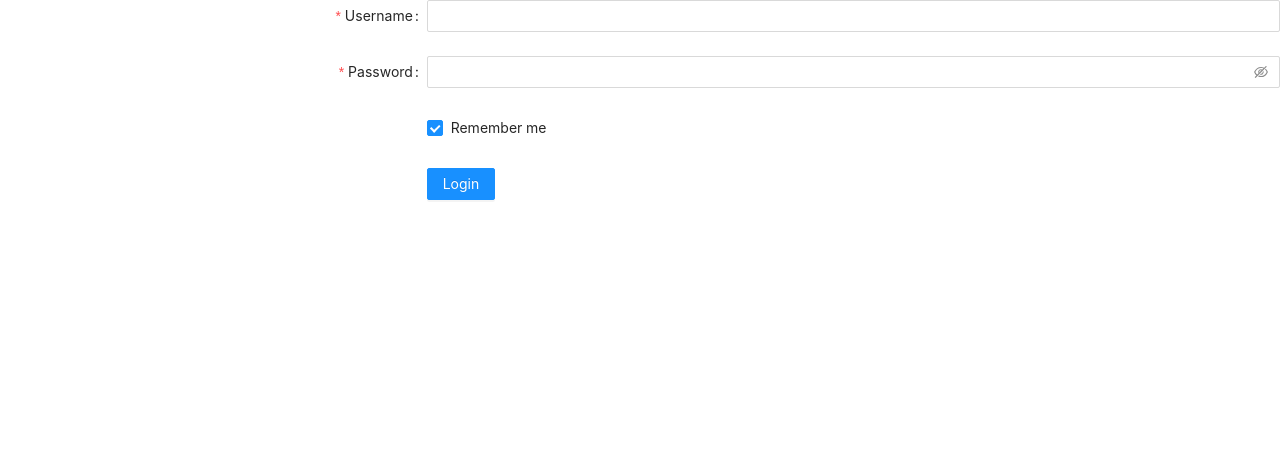
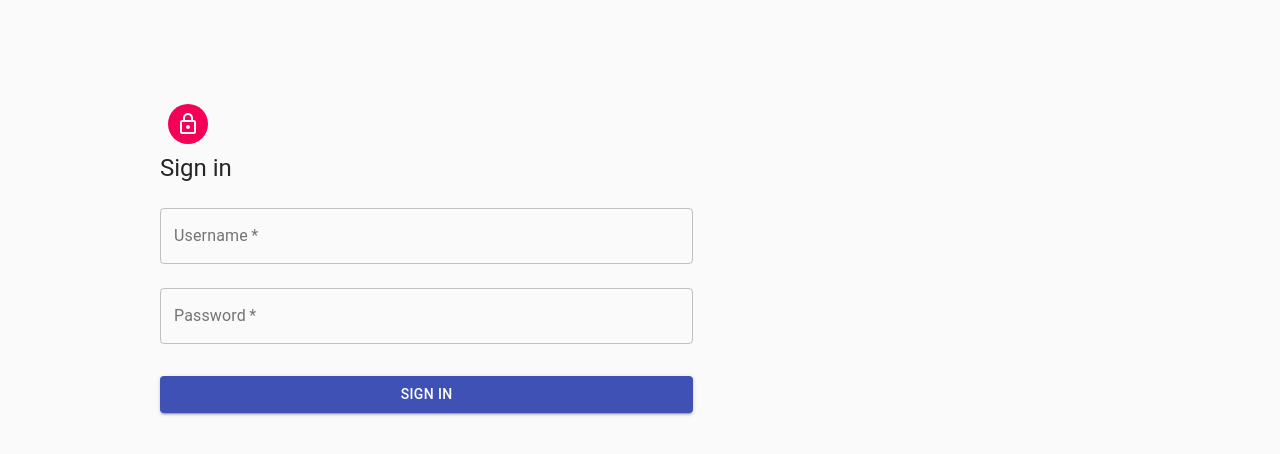
Before and after one commit to Afroza2/React-Apps, a React (Create React App) app: page / in a window 1280 px wide. Shown: the top 454 px of the page. Built offline with nearby package versions, Linux system fonts and the light colour scheme.

Commit message:
login page with material ui and access refresh tokens

```diff
--- a/src/component/SideBar.js
+++ b/src/component/SideBar.js
@@ -19,7 +19,7 @@ function SideBar() {
         }}
       >
         <div className="logo" />
-        <Menu theme={"dark"} mode="inline" defaultSelectedKeys={["1"]}>
+        <Menu theme={"dark"} mode="inline">
           <Menu.Item key="1">
             <Link to="/overview">Overview</Link>
           </Menu.Item>
@@ -41,7 +41,7 @@ function SideBar() {
         </Menu>
       </Sider>
       <Layout className="site-layout" style={{ marginLeft: 200 }}>
-        <Header className="site-layout-background" style={{ padding: 0 }} />
+        {/*<Header className="site-layout-background" style={{ padding: 0 }} />*/}
         {/*<Content style={{ margin: "24px 16px 0", overflow: "initial" }}>*/}
         {/*  <div*/}
         {/*    className="site-layout-background"*/}
@@ -86,9 +86,9 @@ function SideBar() {
         {/*    ... content*/}
         {/*  </div>*/}
         {/*</Content>*/}
-        <Footer style={{ textAlign: "center" }}>
-          Ant Design ©2018 Created by Ant UED
-        </Footer>
+        {/*<Footer style={{ textAlign: "center" }}>*/}
+        {/*  Ant Design ©2018 Created by Ant UED*/}
+        {/*</Footer>*/}
       </Layout>
     </Layout>
   );
--- a/src/index.js
+++ b/src/index.js
@@ -4,6 +4,7 @@ import './index.css';
 import App from './App';
 import reportWebVitals from './reportWebVitals';
 import 'antd/dist/antd.min.css';
+import 'leaflet/dist/leaflet.css'
 
 ReactDOM.render(
   <React.StrictMode>
--- a/src/pages/Login.js
+++ b/src/pages/Login.js
@@ -1,59 +1,134 @@
-import { Form, Input, Button, Checkbox } from "antd";
-import React, { Component } from "react";
+import React, { useState } from "react";
+import Avatar from "@material-ui/core/Avatar";
+import Button from "@material-ui/core/Button";
+import CssBaseline from "@material-ui/core/CssBaseline";
+import TextField from "@material-ui/core/TextField";
+// import Paper from "@material-ui/core/Paper";
+import Grid from "@material-ui/core/Grid";
+import LockOutlinedIcon from "@material-ui/icons/LockOutlined";
+import Typography from "@material-ui/core/Typography";
+import { makeStyles } from "@material-ui/core/styles";
+import axios from "axios";
 
-const onFinish = (values) => {
-  console.log("Success:", values);
-};
+const login_url = "https://api.holoapp.tech/accounts/login";
 
-const onFinishFailed = (errorInfo) => {
-  console.log("Failed:", errorInfo);
-};
+const useStyles = makeStyles((theme) => ({
+  root: {
+    height: "100vh",
+    display: "flex",
+    flexDirection: "column",
+    margin: theme.spacing(12, 20),
+    alignItems: "center",
+  },
+  paper: {
 
-class Login extends Component {
-  render() {
-    return (
-      <Form
-        name="basic"
-        labelCol={{ span: 8 }}
-        wrapperCol={{ span: 16 }}
-        initialValues={{ remember: true }}
-        onFinish={onFinish}
-        onFinishFailed={onFinishFailed}
-        autoComplete="off"
-      >
-        <Form.Item
-          label="Username"
-          name="username"
-          rules={[{ required: true, message: "Please input your username!" }]}
-        >
-          <Input />
-        </Form.Item>
+  },
+  avatar: {
+    margin: theme.spacing(1),
+    backgroundColor: theme.palette.secondary.main,
+  },
+  form: {
+    width: "100%",
+    marginTop: theme.spacing(1),
+  },
+  submit: {
+    margin: theme.spacing(3, 0, 2),
+  },
+}));
 
-        <Form.Item
-          label="Password"
-          name="password"
-          rules={[{ required: true, message: "Please input your password!" }]}
-        >
-          <Input.Password />
-        </Form.Item>
+export default function Login() {
+  const classes = useStyles();
+  const [data, setData] = useState({
+    username: "",
+    password: "",
+  });
 
-        <Form.Item
-          name="remember"
-          valuePropName="checked"
-          wrapperCol={{ offset: 8, span: 16 }}
-        >
-          <Checkbox>Remember me</Checkbox>
-        </Form.Item>
+  const handleChange = (e) => {
+    const value = e.target.value;
+    setData({
+      ...data,
+      [e.target.name]: value,
+    });
+  };
 
-        <Form.Item wrapperCol={{ offset: 8, span: 16 }}>
-          <Button type="primary" htmlType="submit">
-            Login
-          </Button>
-        </Form.Item>
-      </Form>
-    );
-  }
+  const handleSubmit = (e) => {
+    e.preventDefault();
+    const userData = {
+      username: data.username,
+      password: data.password,
+    };
+    axios
+      .post(login_url, userData)
+      .then((response) => {
+        if(response.status === 200){
+             localStorage.setItem('accessToken', response.data['access'])
+        localStorage.setItem('refreshToken', response.data['refresh'])
+        console.log(response.status);
+        console.log(response.data);
+        console.log(response.data['access'])
+          // window.location.href = "/ongoing";
+        }
+      })
+      .catch((error) => {
+        if (error.response) {
+          console.log(error.response);
+          console.log("server responded");
+        } else if (error.request) {
+          console.log("network error");
+        } else {
+          console.log(error);
+        }
+      });
+  };
+
+  return (
+    <Grid container className={classes.root} item xs={12} md={5}>
+      <CssBaseline />
+
+      <Grid>
+        <div className={classes.paper}>
+          <Avatar className={classes.avatar}>
+            <LockOutlinedIcon />
+          </Avatar>
+          <Typography component="h1" variant="h5">
+            Sign in
+          </Typography>
+          <form className={classes.form} noValidate onSubmit={handleSubmit}>
+            <TextField
+              label="Username"
+              variant="outlined"
+              margin="normal"
+              required
+              fullWidth
+              id="username"
+              name="username"
+              value={data.username}
+              onChange={handleChange}
+            />
+            <TextField
+              label="Password"
+              type={'password'}
+              variant="outlined"
+              margin="normal"
+              required
+              fullWidth
+              id="password"
+              name="password"
+              value={data.password}
+              onChange={handleChange}
+            />
+            <Button
+              type="submit"
+              fullWidth
+              variant="contained"
+              color="primary"
+              className={classes.submit}
+            >
+              Sign In
+            </Button>
+          </form>
+        </div>
+      </Grid>
+    </Grid>
+  );
 }
-
-
-export default Login;
--- a/src/pages/Ongoing.js
+++ b/src/pages/Ongoing.js
@@ -1,28 +1,103 @@
-import React from "react";
+import React, {useState} from "react";
 import { MapContainer, TileLayer, Marker, Popup } from "react-leaflet";
-import { Layout } from "antd";
+import L from "leaflet";
+import "leaflet/dist/leaflet.css";
+import { Layout, Input, Space } from "antd";
 import SideBar from "../component/SideBar";
+
+import "leaflet/dist/leaflet.css";
+
+import icon from "leaflet/dist/images/marker-icon.png";
+import iconShadow from "leaflet/dist/images/marker-shadow.png";
+
 const { Content } = Layout;
+
+const { Search } = Input;
+
+
+const onSearch = value => console.log(value);
+
+const pathIcon = L.icon({
+  iconUrl: '../public/map-icons/path.png',
+
+  iconSize: [20, 20], // size of the icon
+});
+const startIcon = L.icon({
+  iconUrl: '../public/map-icons/man.png',
+
+  iconSize: [30, 35], // size of the icon
+});
+const endIcon = L.icon({
+  iconUrl: '../public/map-icons/placeholder.png',
+
+  iconSize: [25, 25], // size of the icon
+});
+
+// let DefaultIcon = L.icon({
+//   iconUrl: icon,
+//   shadowUrl: iconShadow,
+//   iconSize: [25, 41],
+//   iconAnchor: [12, 41],
+// });
+//
+// L.Marker.prototype.options.icon = DefaultIcon;
+
+const center_lat = 23.740566561527984;
+const center_long = 90.37567758347049;
+
+const startP = 0;
+const endP = 0;
+
+const startR = 0;
+const endR = 0;
+
 
 
 function Ongoing() {
+
+  const data = [
+  {
+    position: { lat: 23.73861524857593, long: 90.37859276390634},
+    title: "Passenger",
+    iconName: "man.png",
+  },
+  {
+    position: { lat: 23.756337559874982, long: 90.37540465834333 },
+    title: "Rider",
+    iconName: "location.png",
+  },
+];
+
   return (
     <>
       <SideBar />
-        <Layout className="site-layout" style={{ marginLeft: 200 }}>
-      <Content style={{ margin: "24px 16px 0", overflow: "initial" }}>
+      <Layout className="site-layout" style={{ marginLeft: 200 }}>
+        <Content style={{ margin: "24px 16px 0", overflow: "initial" }}>
 
-      <MapContainer center={[51.505, -0.09]} zoom={13}>
-        <TileLayer
-          attribution='&copy; <a href="https://www.openstreetmap.org/copyright">OpenStreetMap</a> contributors'
-          url="https://{s}.tile.openstreetmap.org/{z}/{x}/{y}.png"
-        />
-        <Marker position={[51.505, -0.09]}>
-          <Popup>
-            A pretty CSS3 popup. <br /> Easily customizable.
-          </Popup>
-        </Marker>
-      </MapContainer></Content></Layout>
+
+          <Space direction="vertical">
+            <Search placeholder="Search Phone Number"  onSearch={onSearch} style={{ width: 400 }} />
+
+          </Space>
+
+          <MapContainer
+            center={[center_lat, center_long]}
+            zoom={16}
+            scrollWheelZoom={false}
+            style={{ height: "500px" }}
+          >
+            <TileLayer
+              url="https://{s}.tile.openstreetmap.org/{z}/{x}/{y}.png"
+              attribution='&copy; <a href="http://osm.org/copyright">OpenStreetMap</a> contributors'
+            />
+
+
+            {/*// <Marker position={[lat, long]}>*/}
+            {/*//   <Popup>Holo</Popup>*/}
+            {/*// </Marker>*/}
+          </MapContainer>
+        </Content>
+      </Layout>
     </>
   );
 }
--- a/src/pages/Overview.js
+++ b/src/pages/Overview.js
@@ -61,7 +61,8 @@ function Overview() {
               </List.Item>
             )}
           />
-      </Content></Layout>
+        </Content>
+      </Layout>
     </>
   );
 }
```
Also changed, not shown: package.json (+10 -0 lines), 2 other files (tests, documents, lock files or other folders). Lines whose indentation alone changed are shown as unchanged.
